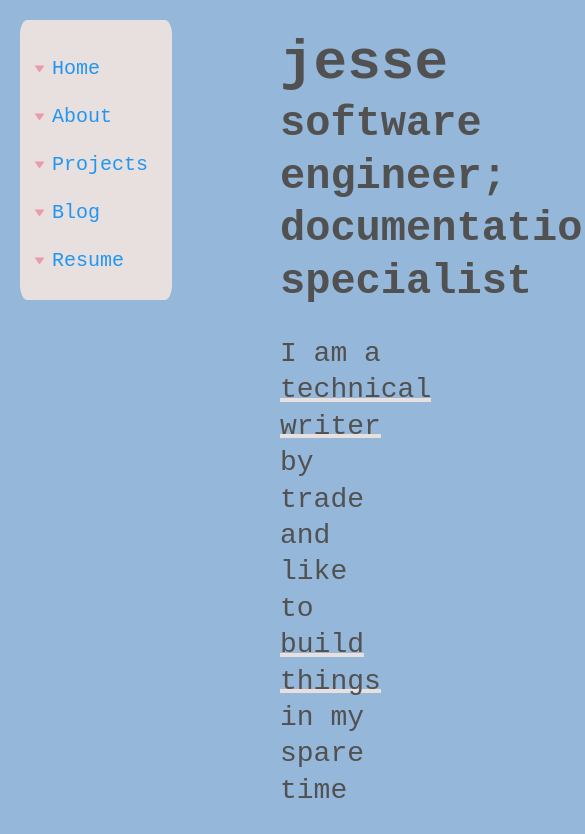
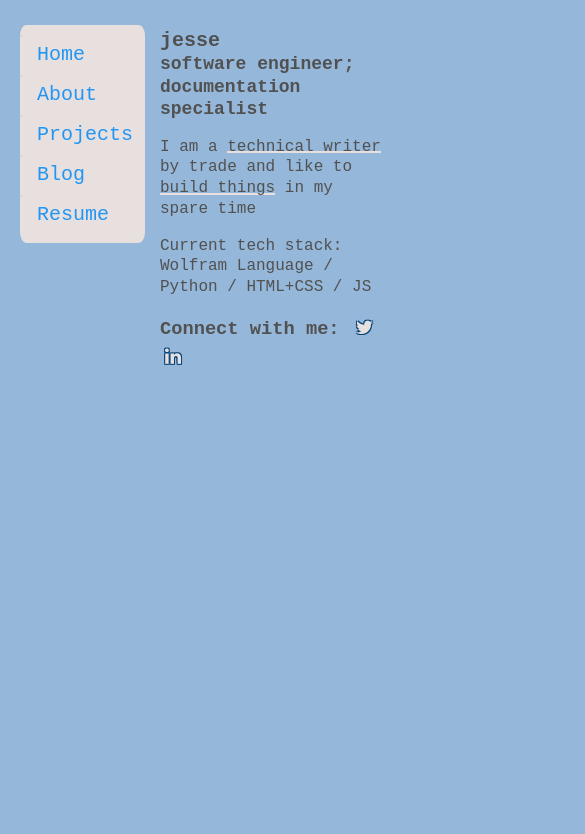
Before and after one commit to jldohmann/personal-website, a plain HTML site: page index.html in a window 390 px wide. Shown: the top 834 px of the page, 585 px wide, since content can reach past the window. Drawn offline with Linux system fonts and the light colour scheme.

Commit message:
added media queries for mobile resizing

```diff
--- a/css/main.css
+++ b/css/main.css
@@ -3,6 +3,7 @@
     * -moz-box-sizing: border-box;
     * box-sizing: border-box;
 }*/
+
 
 html {
     line-height: 1.3;
@@ -14,8 +15,7 @@ body {
     color: #515151;
    /* -webkit-text-size-adjust: 100%;*/
    /* -ms-text-size-adjust: 100%;*/
-    margin-left: 140px; /* same as width of vertical navbard*/
-    padding: 0px, 10px;
+    margin-left: 140px; /* same as width of vertical navbar*/
     padding-left: 140px;
 }
 
@@ -53,6 +53,7 @@ h1,h2,h3,h4,h5,h6 {
     border-radius: 5%;
 }
 
+
 nav a {
     padding: 6px 8px 6px 16px;
     font-size: 20px;
@@ -83,6 +84,7 @@ ul {
     padding: 0 1em;
     list-style: none;
 }
+
 
 p a {
     /*border-bottom-style: solid;*/
@@ -129,3 +131,29 @@ p a:active {
     padding: 0;
     text-decoration: none;
 }
+
+@media (max-width: 400px) {
+    #navbar {
+        position: left;
+        width: 32%;
+        height: auto;
+        font-size: 1px;
+        margin: 5px 0;
+    }
+    h1 {
+        font-size: 20px;
+    }
+    h2 {
+        font-size: 18px;
+    }
+    p {
+        font-size: 16px;
+        padding-right: 0;
+    }
+}
+
+@media (max-width: 400px) {
+    body {
+       padding-left: 20px;
+    }
+}
```
